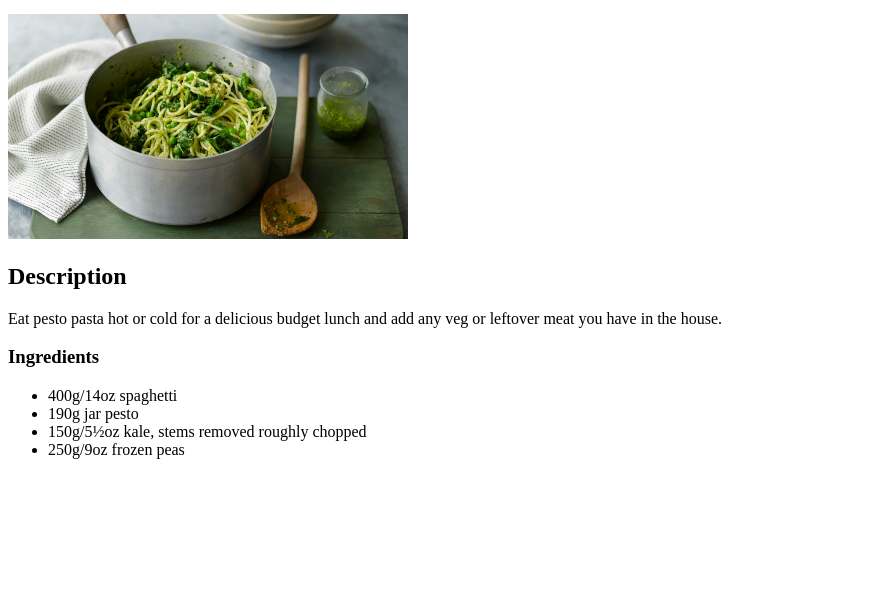
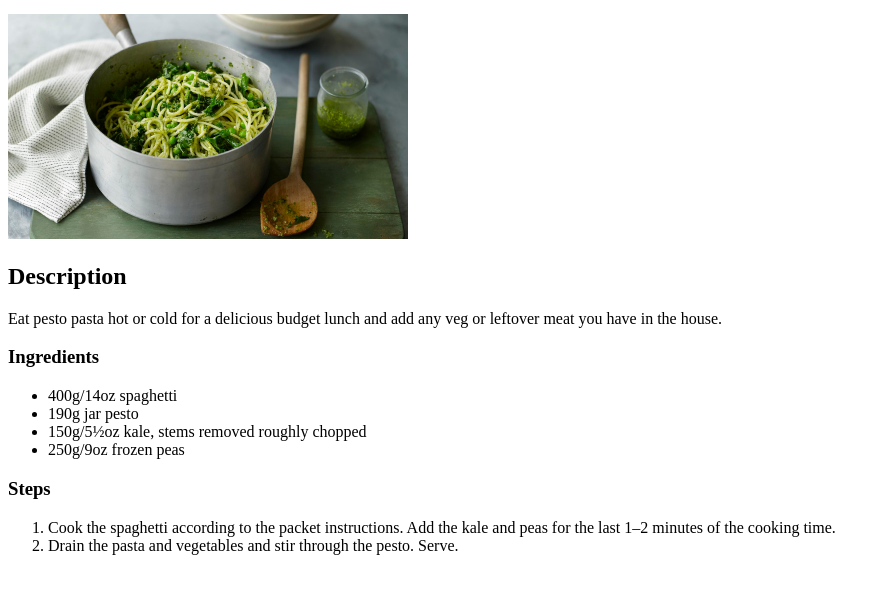
Before and after one commit to 2klw/odin_recipes, a plain HTML site: page recipes/pesto_pasta.html in a window 1280 px wide. Shown: the part 100-694 px from the top of the page, without its empty margins (0-888 px from the left). Drawn offline with Linux system fonts and the light colour scheme.

Commit message:
Add steps to the second recipe

```diff
--- a/recipes/pesto_pasta.html
+++ b/recipes/pesto_pasta.html
@@ -18,5 +18,10 @@
             <li>150g/5½oz kale, stems removed roughly chopped</li>
             <li>250g/9oz frozen peas</li>
         </ul>
+        <h3>Steps</h3>
+        <ol>
+            <li>Cook the spaghetti according to the packet instructions. Add the kale and peas for the last 1–2 minutes of the cooking time.</li>
+            <li>Drain the pasta and vegetables and stir through the pesto. Serve.</li>
+        </ol>
     </body>
 </html>
```
